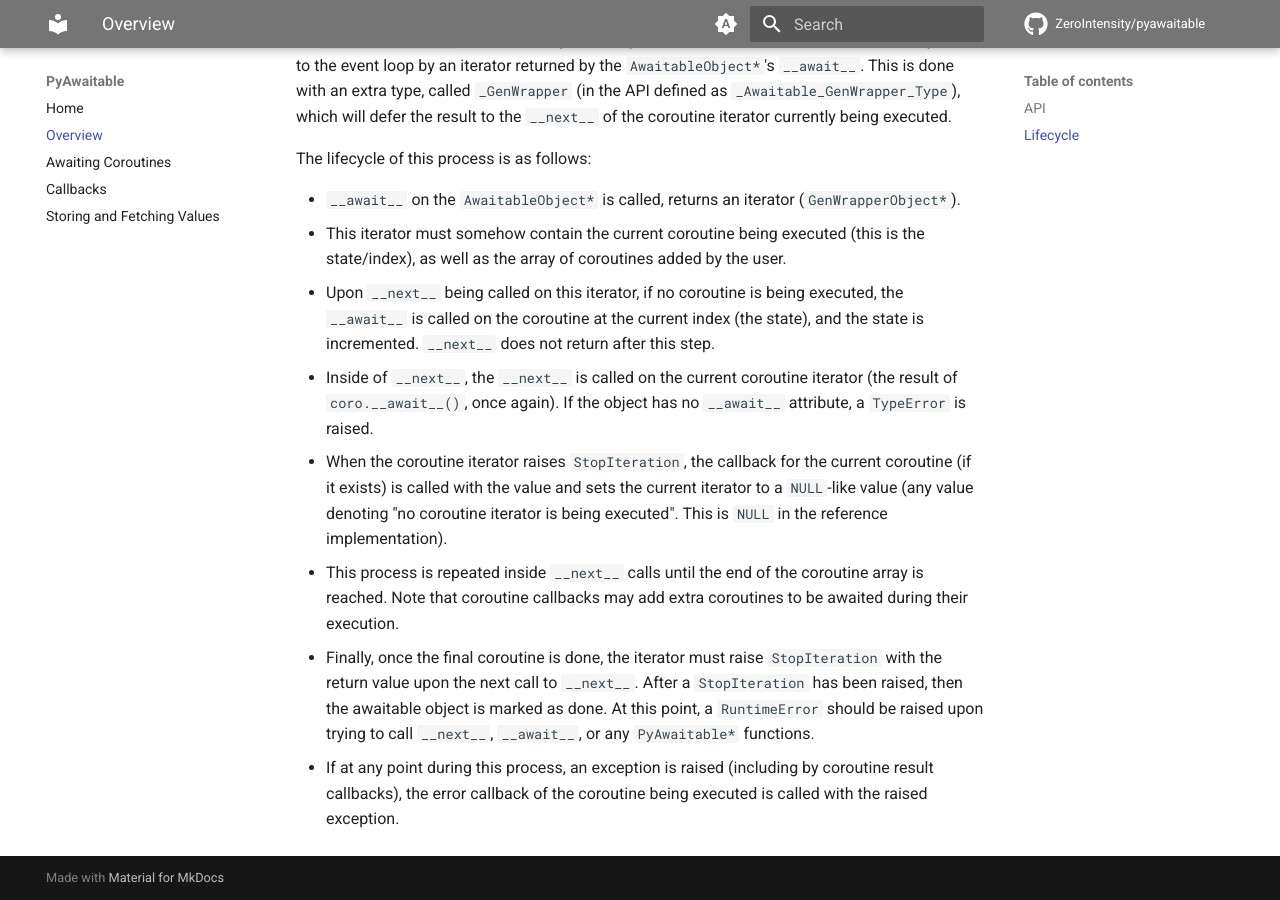
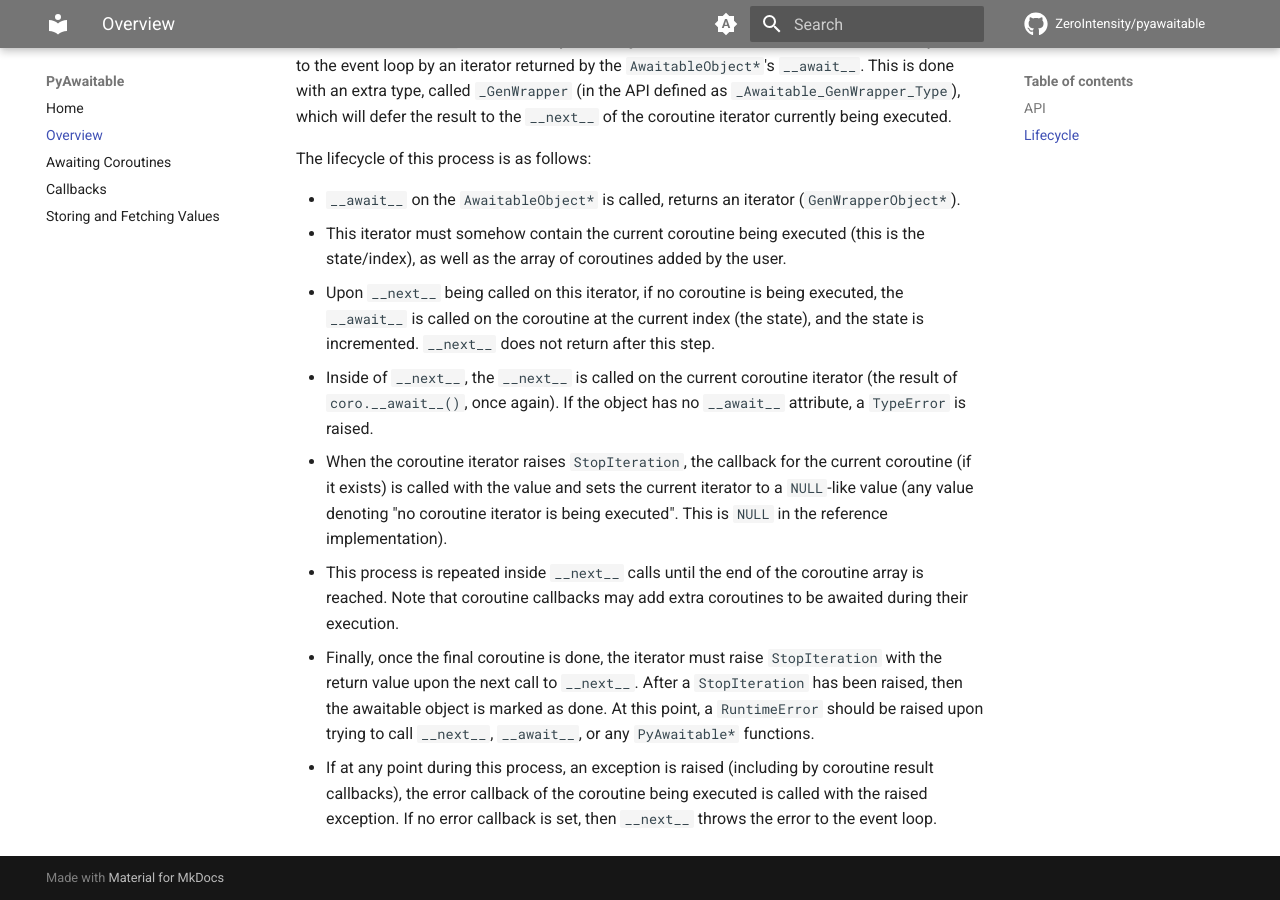
Before and after one commit to ZeroIntensity/pyawaitable, an MkDocs documentation site: the page built from docs/overview.md, in a window 1280 px wide and 900 px high, scrolled down 1106 px. Built offline with MkDocs 1.6.1 and Material for MkDocs 9.7.7, drawn with Linux system fonts in a browser that asks for light colours; comment, search, counter and statistics services are not loaded.

Commit message:
Update overview.md

```diff
--- a/docs/overview.md
+++ b/docs/overview.md
@@ -47,4 +47,4 @@ The lifecycle of this process is as follows:
 - When the coroutine iterator raises ``StopIteration``, the callback for the current coroutine (if it exists) is called with the value and sets the current iterator to a ``NULL``-like value (any value denoting "no coroutine iterator is being executed". This is ``NULL`` in the reference implementation).
 - This process is repeated inside ``__next__`` calls until the end of the coroutine array is reached. Note that coroutine callbacks may add extra coroutines to be awaited during their execution.
 - Finally, once the final coroutine is done, the iterator must raise ``StopIteration`` with the return value upon the next call to ``__next__``. After a ``StopIteration`` has been raised, then the awaitable object is marked as done. At this point, a ``RuntimeError`` should be raised upon trying to call ``__next__``, ``__await__``, or any ``PyAwaitable*`` functions.
-- If at any point during this process, an exception is raised (including by coroutine result callbacks), the error callback of the coroutine being executed is called with the raised exception.
+- If at any point during this process, an exception is raised (including by coroutine result callbacks), the error callback of the coroutine being executed is called with the raised exception. If no error callback is set, then `__next__` throws the error to the event loop.
```
